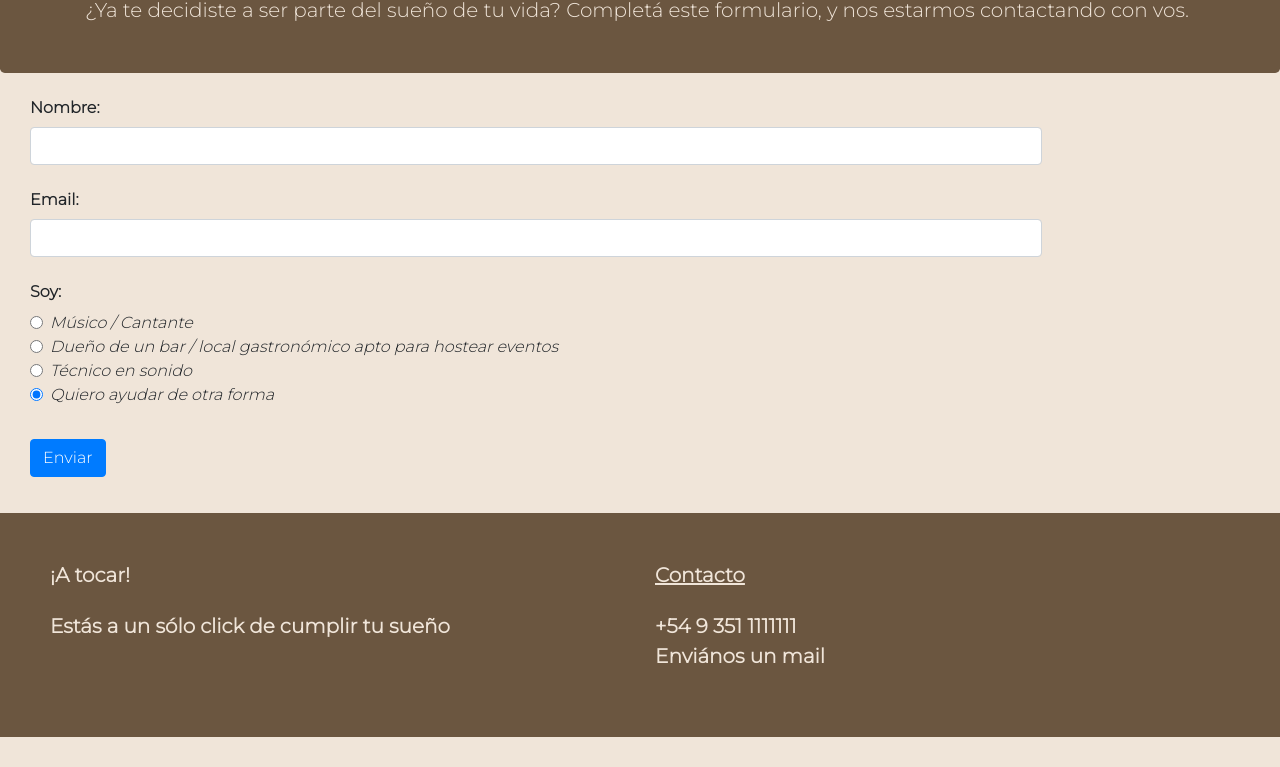
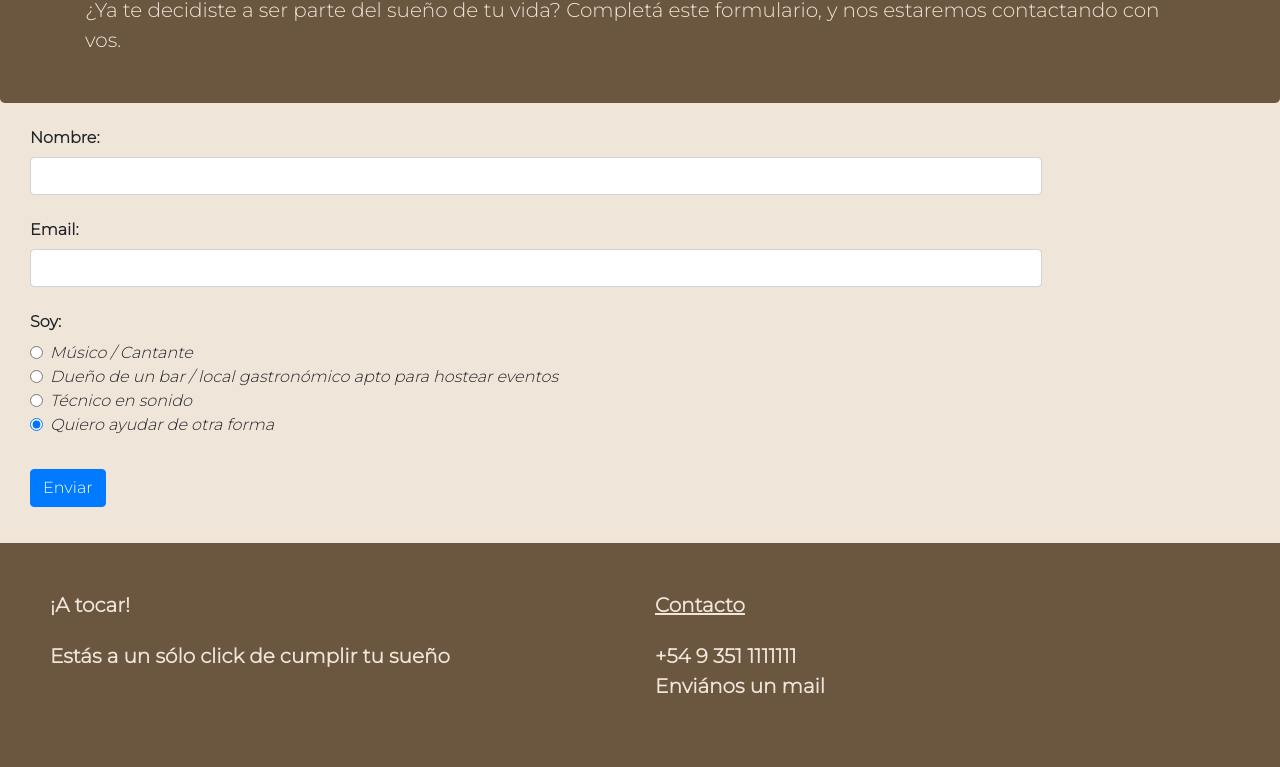
Before and after one commit to GonHess/GonHess.github.io, a website: page contactanos.html in a window 1280 px wide. Shown: the part 160-927 px from the top of the page. Before the commit the page ends 897 px from the top, so only its background shows below. Drawn offline with nearby package versions, Linux system fonts and the light colour scheme.

Commit message:
seventh commit in Undershow Música by Hessling

```diff
--- a/contactanos.html
+++ b/contactanos.html
@@ -61,7 +61,7 @@
   <div class="jumbotron jumbotron-fluid">
     <div class="container">
       <h1 class="display-4">Te invitamos a ser parte de este viaje</h1>
-      <p class="lead">¿Ya te decidiste a ser parte del sueño de tu vida? Completá este formulario, y nos estarmos contactando con vos.</p>
+      <p class="lead">¿Ya te decidiste a ser parte del sueño de tu vida? Completá este formulario, y nos estaremos contactando con vos.</p>
     </div>
   </div>
   <!-- Formulario  -->
```
